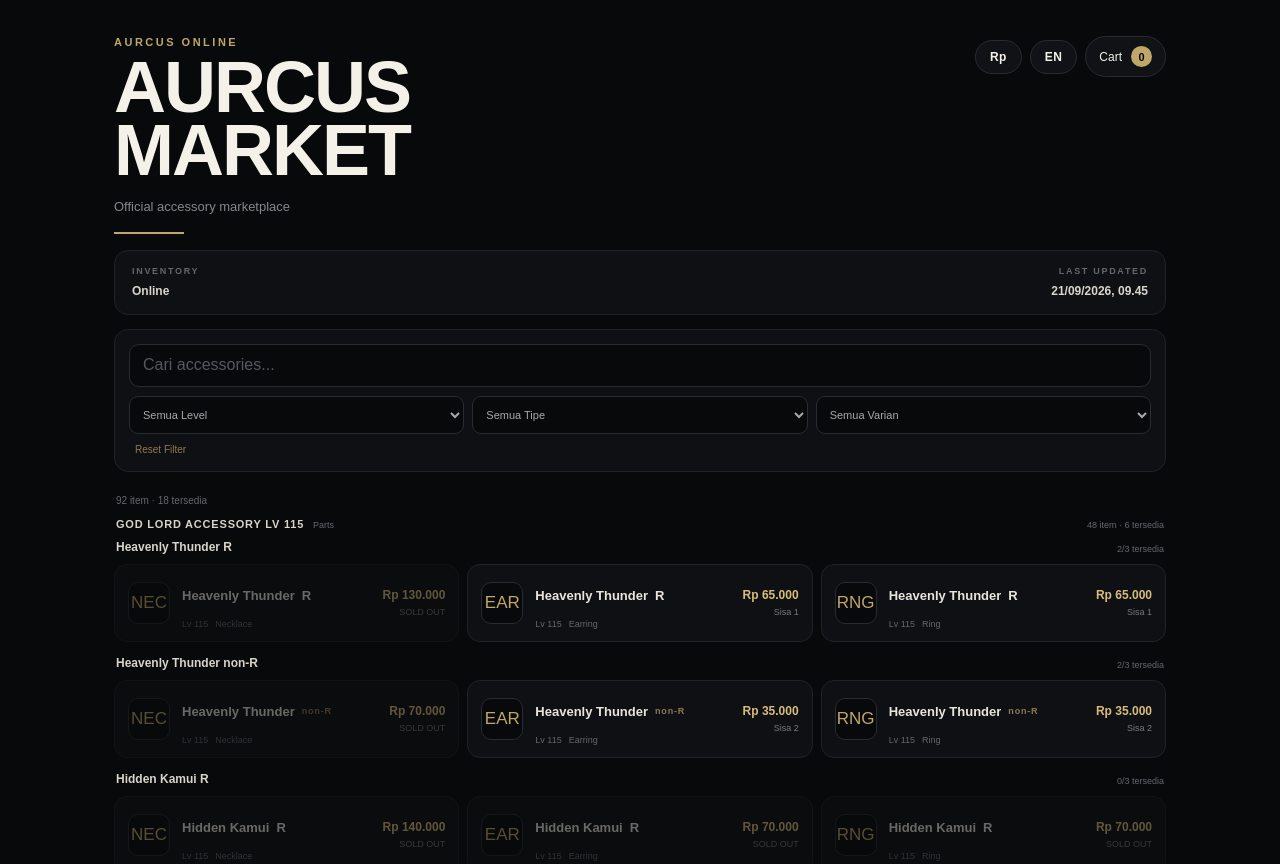
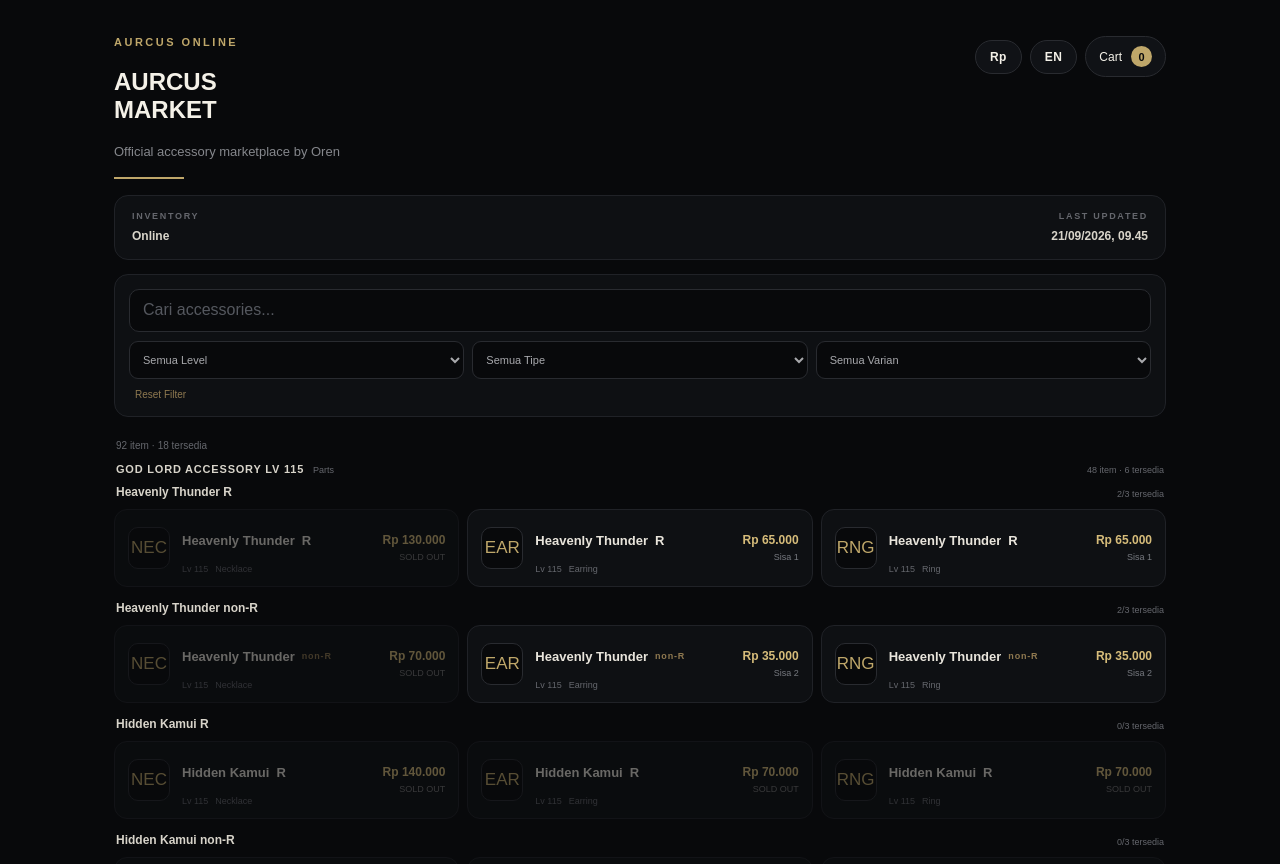
Before and after one commit to orencodeproject/aurcus-catalog, a plain HTML site: page index.html in a window 1280 px wide. Shown: the top 864 px of the page. Drawn offline with Linux system fonts and the light colour scheme.

Commit message:
Update index.html

```diff
--- a/index.html
+++ b/index.html
@@ -22,13 +22,13 @@
         AURCUS ONLINE
       </p>
 
-      <h1>
+      <h2>
         AURCUS<br>
         MARKET
-      </h1>
+      </h2>
 
       <p class="sub">
-        Official accessory marketplace
+        Official accessory marketplace by Oren
       </p>
 
       <div class="hero-line"></div>
```
